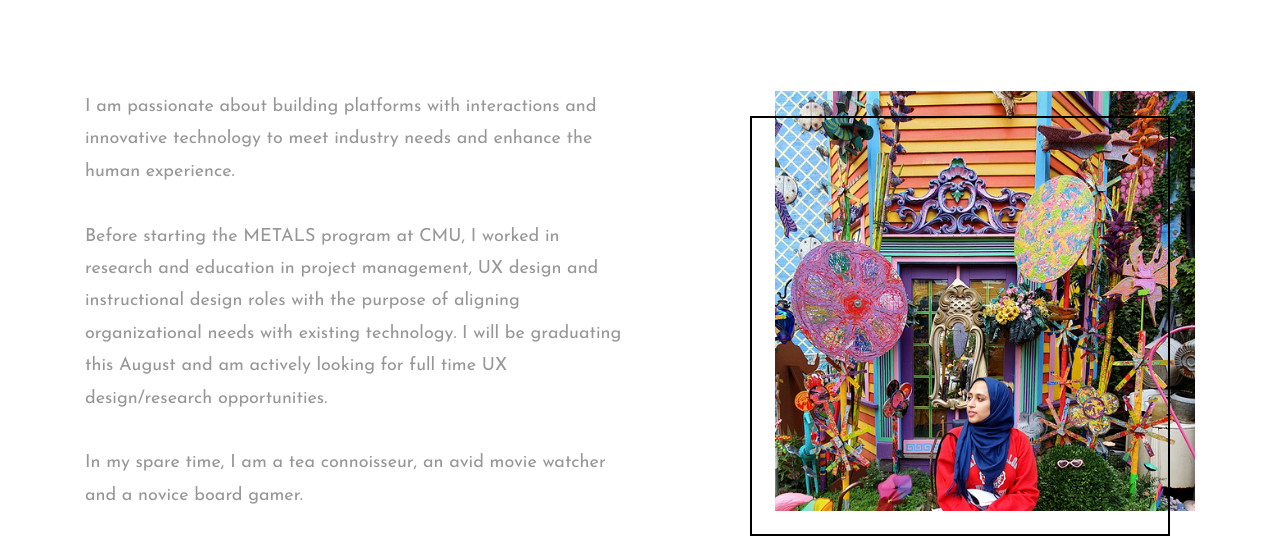
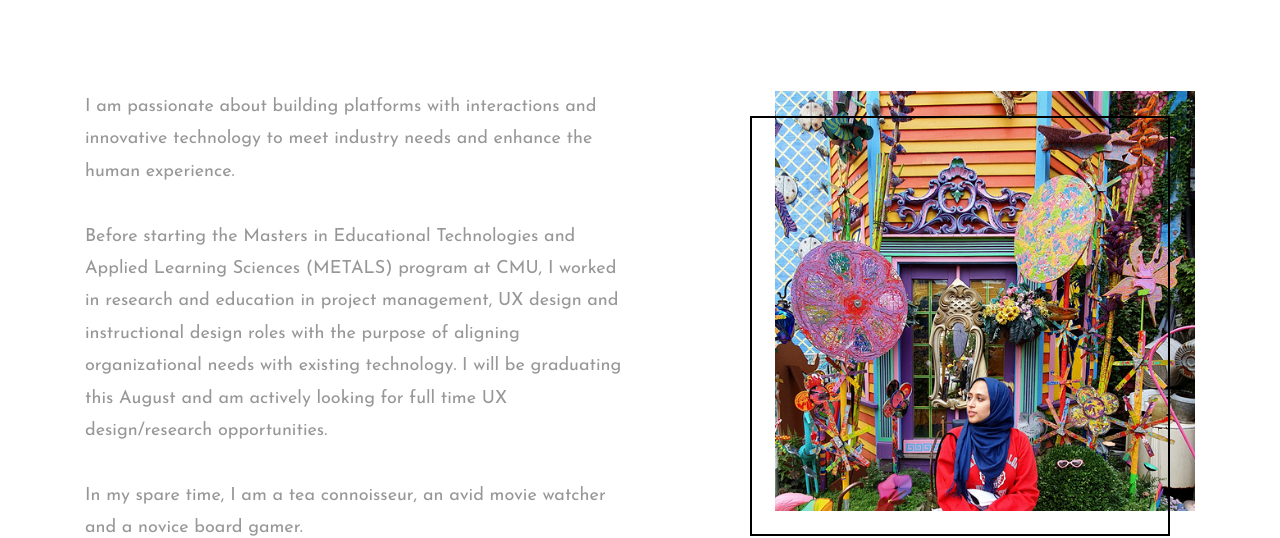
Before and after one commit to nhaque/nhaque.github.io, a plain HTML site: page about.html in a window 1280 px wide. Shown: the part 267-805 px from the top of the page. Drawn offline with Linux system fonts and the light colour scheme.

Commit message:
updated METALS

```diff
--- a/about.html
+++ b/about.html
@@ -78,7 +78,7 @@
 					<p>I am passionate about building platforms with interactions and innovative technology to meet industry needs and enhance the human experience.
 						<br>
 						<br>
-						Before starting the METALS program at CMU, I worked in research and education in project management, UX design and instructional design roles with the purpose of aligning organizational needs with existing technology.
+						Before starting the Masters in Educational Technologies and Applied Learning Sciences (METALS) program at CMU, I worked in research and education in project management, UX design and instructional design roles with the purpose of aligning organizational needs with existing technology.
 						I will be graduating this August and am actively looking for full time UX design/research opportunities.
 						<br>
 						<br>
```
Also changed, not shown: home.html (+1 -0 lines), index.html (+1 -0 lines).
